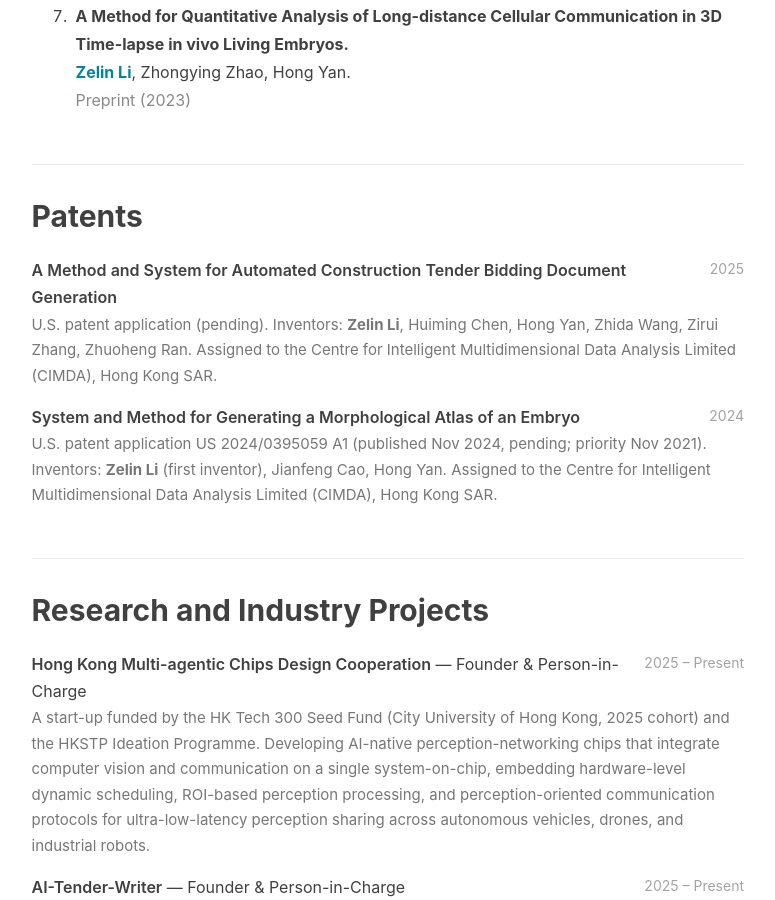
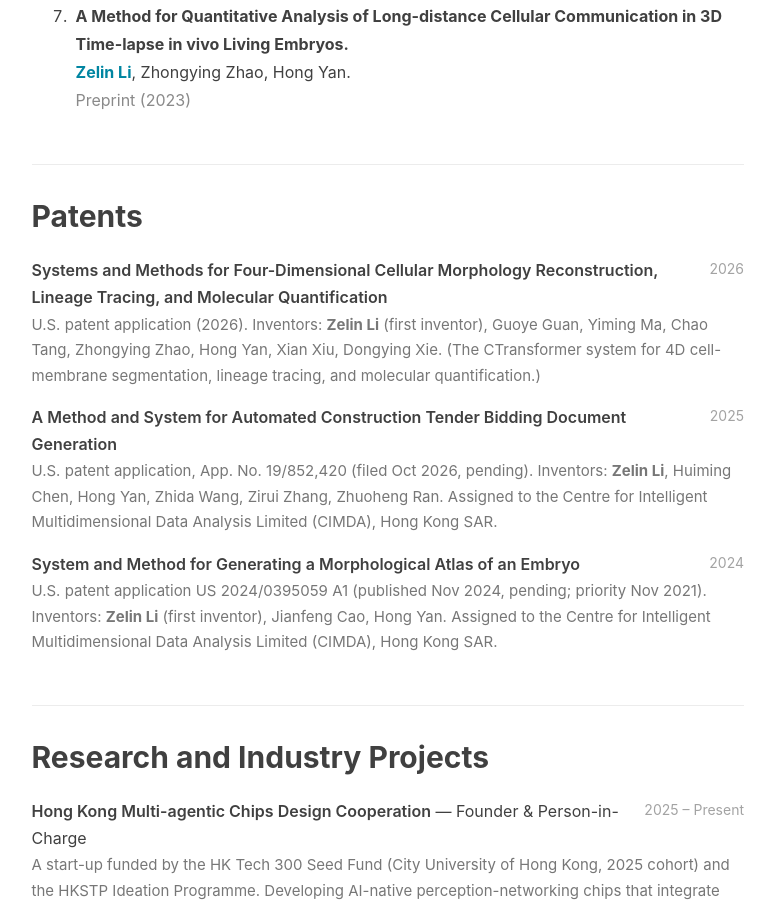
Before and after one commit to chiellini/chiellini.github.io, a Jekyll site: the page built from cv.html, in a window 1280 px wide and 900 px high, scrolled down 4270 px. Shown: the whole window, without its empty margins (136-911 px from the left). Built offline with Jekyll 4.4.1, drawn with Linux system fonts in a browser that asks for light colours; nearby versions of some CDN libraries; comment, search, counter and statistics services are not loaded.

Commit message:
Patents: record App. No. 19/852,420 for tender-generation application; add CTransformer 4D morphology US application (P4)

```diff
--- a/cv.html
+++ b/cv.html
@@ -274,10 +274,19 @@ header-img: "img/tag-bg.jpg"
     <h2>Patents</h2>
 
     <div class="cv-row clearfix">
+        <span class="cv-date">2026</span>
+        <span class="cv-what">Systems and Methods for Four-Dimensional Cellular Morphology Reconstruction, Lineage Tracing, and Molecular Quantification</span><br>
+        <span class="cv-note">
+            U.S. patent application (2026). Inventors: <strong class="me">Zelin Li</strong> (first inventor), Guoye Guan, Yiming Ma, Chao Tang, Zhongying Zhao, Hong Yan, Xian Xiu, Dongying Xie.
+            (The CTransformer system for 4D cell-membrane segmentation, lineage tracing, and molecular quantification.)
+        </span>
+    </div>
+
+    <div class="cv-row clearfix">
         <span class="cv-date">2025</span>
         <span class="cv-what">A Method and System for Automated Construction Tender Bidding Document Generation</span><br>
         <span class="cv-note">
-            U.S. patent application (pending). Inventors: <strong class="me">Zelin Li</strong>, Huiming Chen, Hong Yan, Zhida Wang, Zirui Zhang, Zhuoheng Ran.
+            U.S. patent application, App. No. 19/852,420 (filed Oct 2026, pending). Inventors: <strong class="me">Zelin Li</strong>, Huiming Chen, Hong Yan, Zhida Wang, Zirui Zhang, Zhuoheng Ran.
             Assigned to the Centre for Intelligent Multidimensional Data Analysis Limited (CIMDA), Hong Kong SAR.
         </span>
     </div>
```
